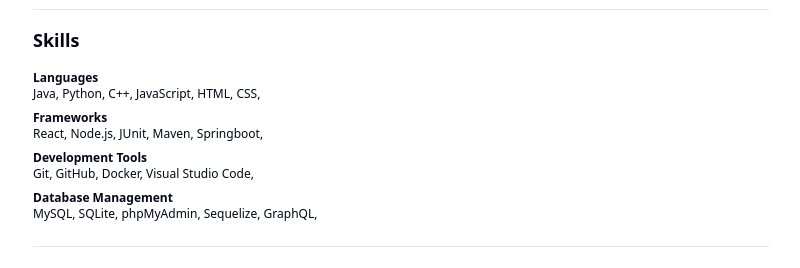
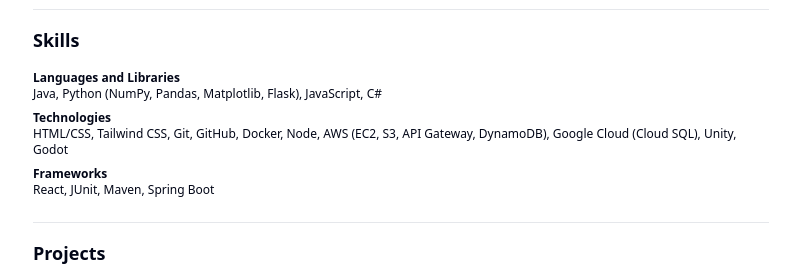
Before and after one commit to noeltesaluna/personal-website, a React (Create React App) app: page / in a window 1280 px wide. Shown: the part 285-553 px from the top of the page, without its empty margins (239-1039 px from the left). Built offline with nearby package versions, Linux system fonts and the light colour scheme.

Commit message:
updated skills section

```diff
--- a/src/App.js
+++ b/src/App.js
@@ -43,12 +43,7 @@
           return (
             <div className="mb-2" key={index}>
               <h3 className="font-semibold">{section.heading}</h3>
-                {section.items.map((item) =>
-                  <>
-                    {item}
-                    {index < section.items.length - 1 && ', '}
-                  </>
-                )}
+                {section.items.join(', ')}
             </div>
           )
         })}
--- a/src/data/skills.json
+++ b/src/data/skills.json
@@ -1,46 +1,38 @@
 [
     {
         "id": 1,
-        "heading": "Languages",
+        "heading": "Languages and Libraries",
         "items": [
             "Java",
-            "Python",
-            "C++",
+            "Python (NumPy, Pandas, Matplotlib, Flask)",
             "JavaScript",
-            "HTML",
-            "CSS"
+            "C#"
         ]
     },
     {
         "id": 2,
-        "heading": "Frameworks",
+        "heading": "Technologies",
         "items": [
-            "React",
-            "Node.js",
-            "JUnit",
-            "Maven",
-            "Springboot"
+            "HTML/CSS",
+            "Tailwind CSS",
+            "Git",
+            "GitHub",
+            "Docker",
+            "Node",
+            "AWS (EC2, S3, API Gateway, DynamoDB)",
+            "Google Cloud (Cloud SQL)",
+            "Unity",
+            "Godot"
         ]
     },
     {
         "id": 3,
-        "heading": "Development Tools",
+        "heading": "Frameworks",
         "items": [
-            "Git",
-            "GitHub",
-            "Docker",
-            "Visual Studio Code"
-        ]
-    },
-    {
-        "id": 4,
-        "heading": "Database Management",
-        "items": [
-            "MySQL",
-            "SQLite",
-            "phpMyAdmin",
-            "Sequelize",
-            "GraphQL"
+            "React",
+            "JUnit",
+            "Maven",
+            "Spring Boot"
         ]
     }
 ]
```
